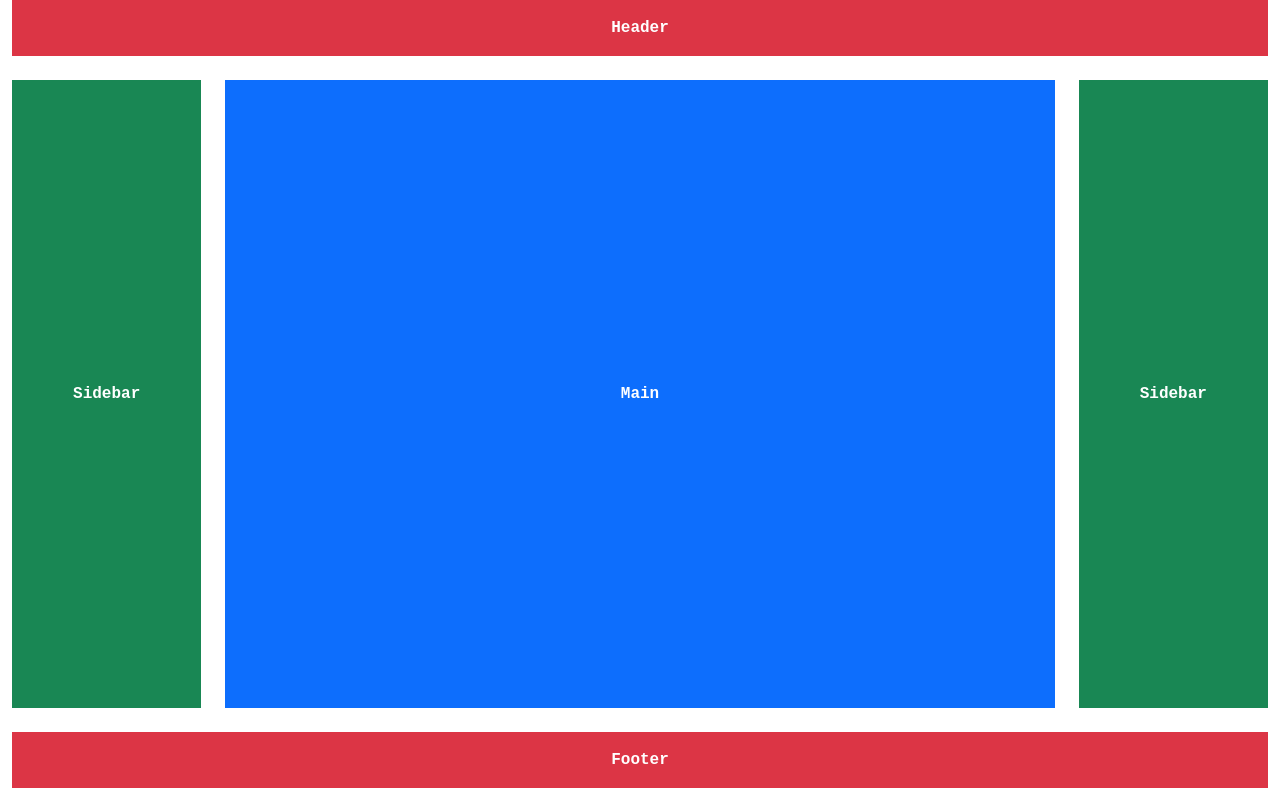
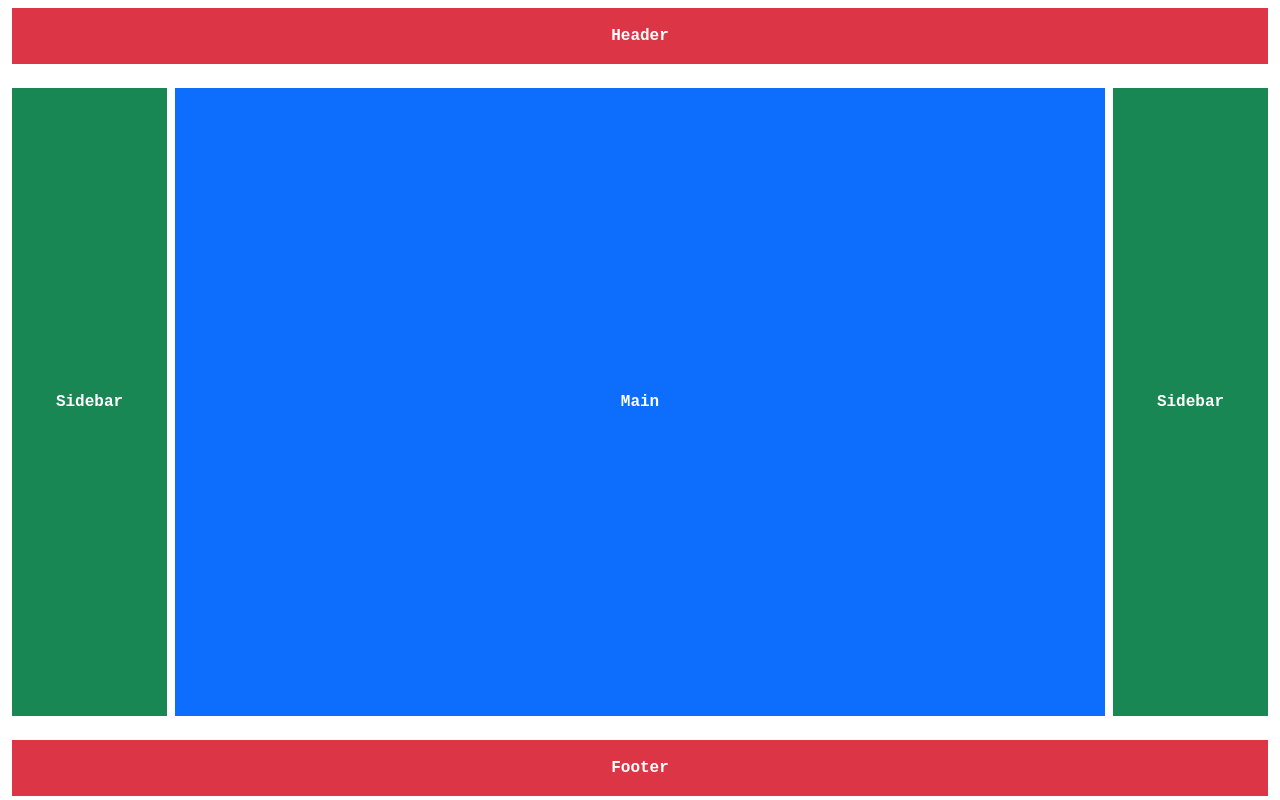
Before and after one commit to Twinie/Test-practice, a plain HTML site: page index.html in a window 1280 px wide. Drawn offline with nearby package versions, Linux system fonts and the light colour scheme.

Commit message:
without rows and column

```diff
--- a/index.html
+++ b/index.html
@@ -10,37 +10,33 @@
 </head>
 <body>
     <div class="container-fluid">
-        <header class="row">
-            <div class="col-12">
-                <div class=" fw-bold bg-danger d-block text-center p-3 mb-4">
+    <div class="navbar m-0">
+
+                <div class=" fw-bold bg-danger d-block text-center p-3 mb-3 w-100">
                     Header
                 </div>
 
         </div>
 
-        </header>
 
 
 
 
 
-        <div class="row">
-            <div class="col-2">
-                <div class="d-flex fw-bold dimensions bg-success justify-content-center align-items-center">
+       <div class="d-flex">
+                <div class="sidebar me-2 d-flex fw-bold dimensions bg-success justify-content-center align-items-center">
                     Sidebar
                </div>
+
+
+                <div class="w-75 d-flex fw-bold dimensions bg-primary justify-content-center align-items-center">
+                    Main
                 </div>
 
-            <div class="col-8">
-                <div class="d-flex fw-bold dimensions bg-primary justify-content-center align-items-center">
-                    Main
-                </div>
-            </div>
 
-            <div class="col-2">
-                <div class="d-flex fw-bold dimensions bg-success justify-content-center align-items-center">
+
+                <div class="sidebar ms-2 d-flex fw-bold dimensions bg-success justify-content-center align-items-center">
                     Sidebar
-                </div>
                 </div>
             </div>
 
@@ -48,15 +44,13 @@
 
 
 
-        <footer class="row">
-            <div class="col-12">
-            <div class="m-0 p-3 fw-bold bg-danger mt-4 d-block text-center">
+
+            <div class="p-3 fw-bold bg-danger mt-4 d-block text-center">
                 Footer
             </div>
-            </div>
-        </footer>
 
         </div>
 
+
 </body>
 </html>
--- a/style.css
+++ b/style.css
@@ -9,3 +9,6 @@ body{
 .dimensions{
     height: calc(100vh - 172px)
 }
+.sidebar{
+    width: 12.5%;
+}
```
Lines whose indentation alone changed are shown as unchanged.
